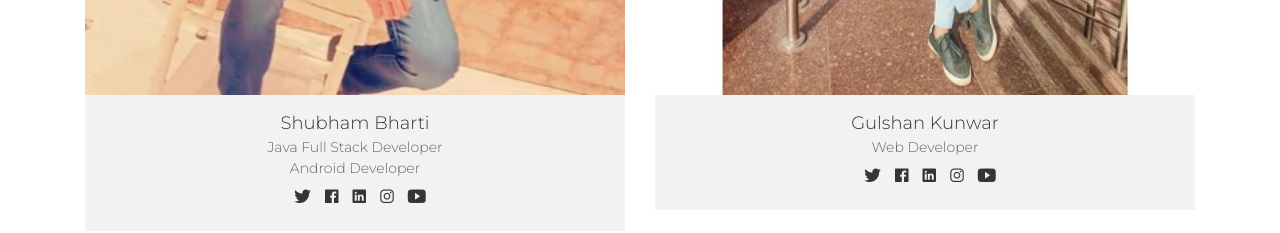
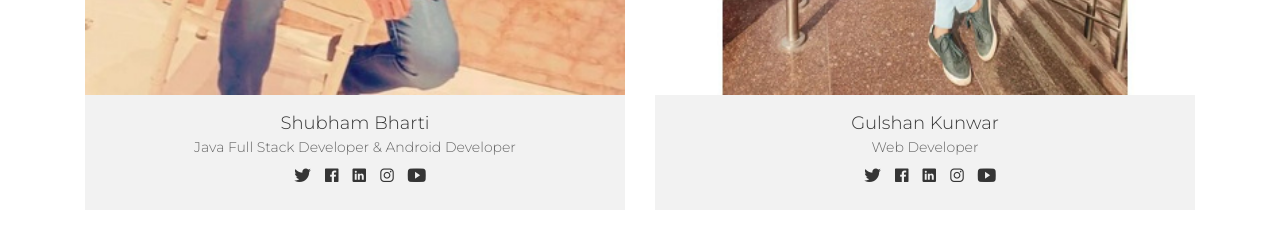
Before and after one commit to shubhambharti/GS-Softech, a plain HTML site: page index.html in a window 1280 px wide. Shown: the part 4880-5113 px from the top of the page. Drawn offline with nearby package versions, Linux system fonts and the light colour scheme.

Commit message:
Update index.html

```diff
--- a/index.html
+++ b/index.html
@@ -427,7 +427,7 @@
                         <div class="card card-block">
                             <a href="https://shubhambhartiportfolio.netlify.app/"><img alt="" class="team-img" src="img/team-1.jpg">
                                 <div class="card-title-wrap">
-                                    <span class="card-title">Shubham Bharti</span> <span class="card-text">Java Full Stack Developer<br>Android Developer</span>
+                                    <span class="card-title">Shubham Bharti</span> <span class="card-text">Java Full Stack Developer & Android Developer</span>
                                     <div class="social-nav">
                                         <a href=""><i class="ion-logo-twitter"></i></a>
                                         <a href=""><i class="ion-logo-facebook"></i></a>
```
